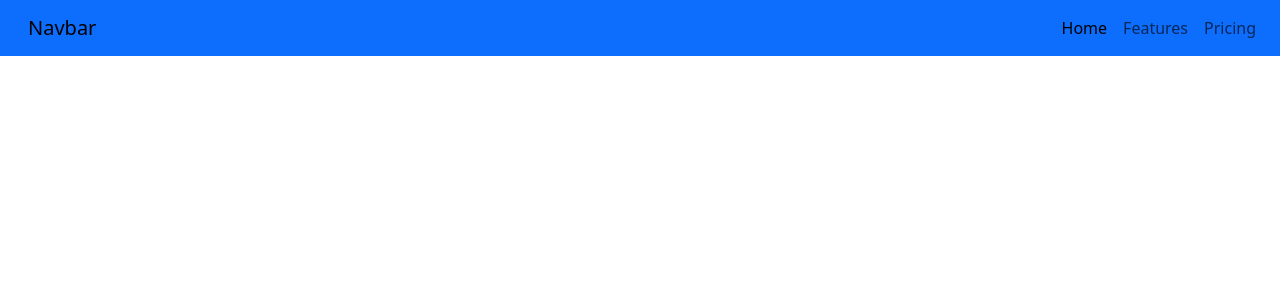
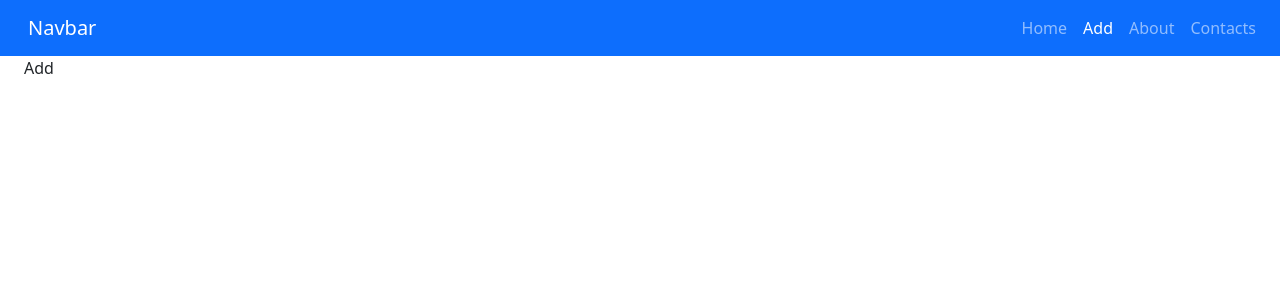
Before and after one commit to AntonForikov/homework64, a React (Vite) app: page /add in a window 1280 px wide. Shown: the top 300 px of the page. Built offline with nearby package versions, Linux system fonts and the light colour scheme.

Commit message:
Added all routes barebones

```diff
--- a/src/App.tsx
+++ b/src/App.tsx
@@ -1,11 +1,24 @@
 import AppBar from './components/AppBar/AppBar';
+import {Route, Routes} from 'react-router-dom';
+import Home from './containers/Home/Home';
+import Add from './containers/Add/Add';
+import About from './containers/About/About';
+import Contacts from './containers/Contacts/Contacts';
 
 function App() {
 
   return (
-    <>
+    <div>
       <AppBar />
-    </>
+      <div className="px-4">
+        <Routes>
+          <Route path="/" element={<Home />} />
+          <Route path="/add" element={<Add />} />
+          <Route path="/about" element={<About />} />
+          <Route path="/contacts" element={<Contacts />} />
+        </Routes>
+      </div>
+    </div>
   );
 }
 
--- a/src/components/AppBar/AppBar.tsx
+++ b/src/components/AppBar/AppBar.tsx
@@ -3,19 +3,22 @@ import {NavLink} from 'react-router-dom';
 
 const AppBar: React.FC = () => {
   return (
-    <nav className="navbar navbar-expand-lg navbar-light bg-primary px-3">
+    <nav className="navbar navbar-expand-lg navbar-dark bg-primary px-3">
       <div className="container-md">
         <NavLink className="navbar-brand" to="/">Navbar</NavLink>
       </div>
       <ul className="navbar-nav me-auto mb-2 mb-lg-0">
         <li className="nav-item">
-          <a className="nav-link active" aria-current="page" href="#">Home</a>
+          <NavLink className="nav-link" to="/">Home</NavLink>
         </li>
         <li className="nav-item">
-          <a className="nav-link" href="#">Features</a>
+          <NavLink className="nav-link" to="/add">Add</NavLink>
         </li>
         <li className="nav-item">
-          <a className="nav-link" href="#">Pricing</a>
+          <NavLink className="nav-link" to="/about">About</NavLink>
+        </li>
+        <li className="nav-item">
+          <NavLink className="nav-link" to="/contacts">Contacts</NavLink>
         </li>
       </ul>
     </nav>
--- /dev/null
+++ b/src/containers/About/About.tsx
@@ -0,0 +1,11 @@
+import React from 'react';
+
+const About: React.FC = () => {
+  return (
+    <div>
+      About
+    </div>
+  );
+};
+
+export default About;
--- /dev/null
+++ b/src/containers/Add/Add.tsx
@@ -0,0 +1,11 @@
+import React from 'react';
+
+const Add: React.FC = () => {
+  return (
+    <div>
+      Add
+    </div>
+  );
+};
+
+export default Add;
--- /dev/null
+++ b/src/containers/Contacts/Contacts.tsx
@@ -0,0 +1,11 @@
+import React from 'react';
+
+const Contacts: React.FC = () => {
+  return (
+    <div>
+      Contacts
+    </div>
+  );
+};
+
+export default Contacts;
```
